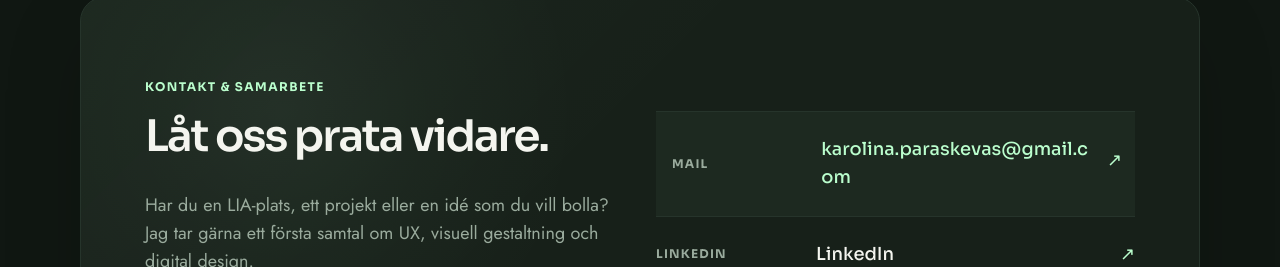
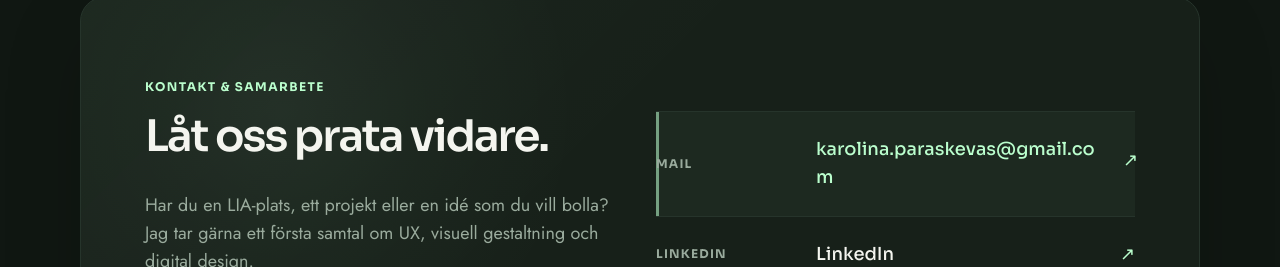
Before and after one commit to Karro-fi/karolina-portfolio, a Next.js app in the folder karolina-portfolio-vercel-upload/: page /case/duro in a window 1280 px wide. In both pictures the pointer is over the link 895 px from the left and 9668 px from the top of the page. Shown: the part 9504-9771 px from the top of the page. Built offline with nearby package versions, Linux system fonts and the light colour scheme; no server answers.

Commit message:
Stoppa textförflyttning i kontakthover

```diff
--- a/karolina-portfolio-vercel-upload/app/globals.css
+++ b/karolina-portfolio-vercel-upload/app/globals.css
@@ -2010,14 +2010,14 @@ h3 {
   transition:
     color 180ms ease,
     background-color 180ms ease,
-    padding-inline 220ms cubic-bezier(0.22, 1, 0.36, 1);
+    box-shadow 180ms ease;
 }
 
 .footer-contact-links a:hover,
 .footer-contact-links a:focus-visible {
   color: var(--accent);
   background: color-mix(in srgb, var(--accent) 4%, transparent);
-  padding-inline: var(--space-2);
+  box-shadow: inset 3px 0 0 color-mix(in srgb, var(--accent) 56%, transparent);
 }
 
 .footer-contact-links a > span:first-child {
```
